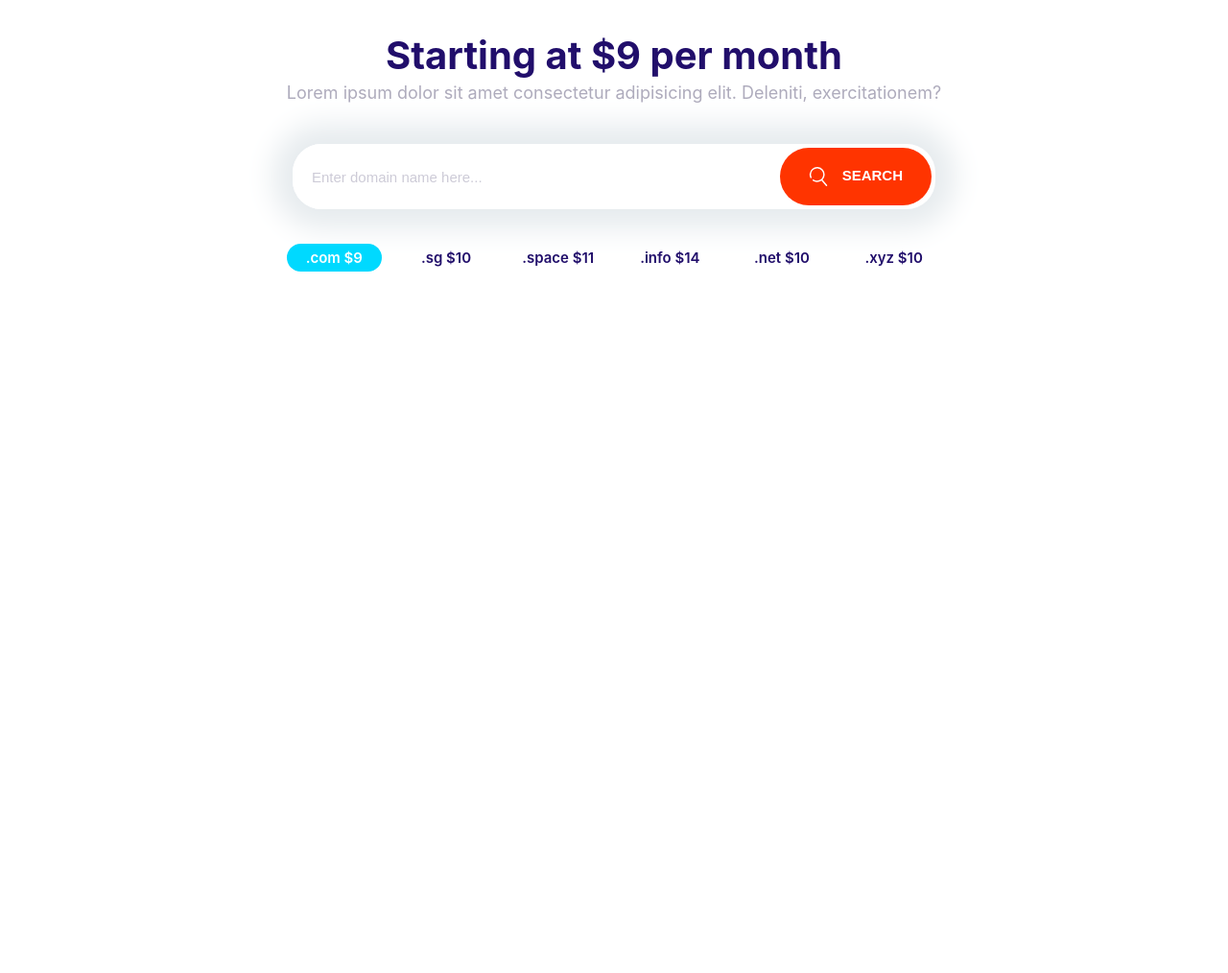
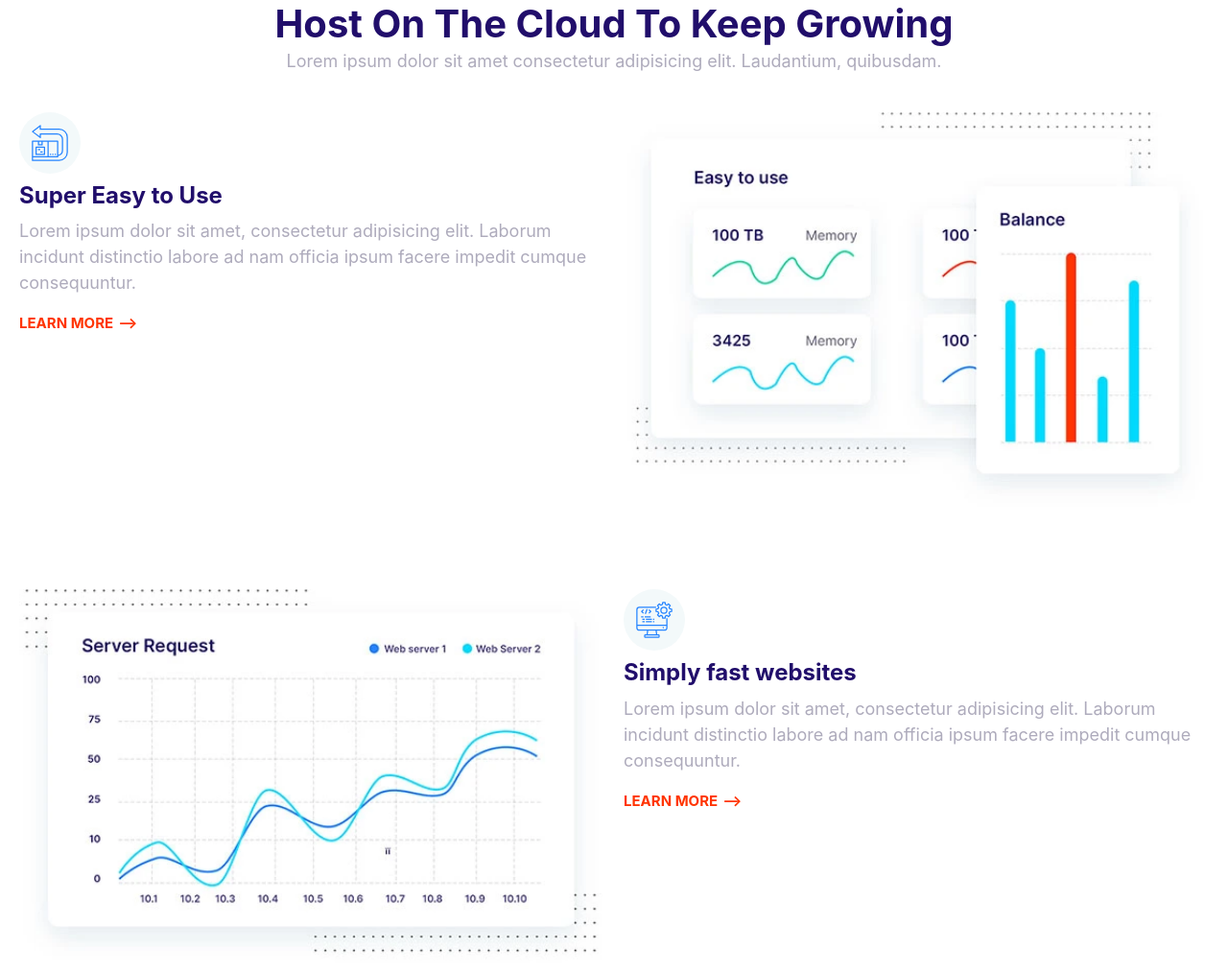
Before and after one commit to abiabisheak/Moshify, a plain HTML site: page source.html in a window 1280 px wide. Shown: the part 57-1071 px from the top of the page at 96% size. Before the commit the page ends 800 px from the top, so only its background shows below. Drawn offline with Linux system fonts and the light colour scheme.

Commit message:
Built the feature section

```diff
--- a/css/styles.css
+++ b/css/styles.css
@@ -793,3 +793,27 @@ a{
     max-width: 500px;
     margin: 0 auto;
 }
+
+/* Features */
+.feature{
+    gap: 4rem 2rem;
+    margin: 8rem 0;
+}
+
+.feature:first-of-type{
+    margin-top: 4rem;
+}
+
+.feature__heading{
+    margin: 1rem 0;
+}
+
+.feature__image{
+    width: 100%;
+}
+
+@media screen and (min-width: 768px){
+    .feature:nth-of-type(even) .feature__content{
+        order: 2;
+    }
+}
--- a/source.html
+++ b/source.html
@@ -7,33 +7,104 @@
     <title>Document</title>
 </head>
     <body>
-      <section class="block container block-domain">
+      <section class="block container">
         <header class="block__header">
-          <h2>Starting at $9 per month</h2>
-          <p>
-            Lorem ipsum dolor sit amet consectetur adipisicing elit. Deleniti,
-            exercitationem?
+          <h2 class="block__heading">
+              Host On The Cloud To Keep Growing
+        </h2>
+        <p>Lorem ipsum dolor sit amet consectetur adipisicing elit. Laudantium, quibusdam.</p>
+        </header>
+
+        <article class="grid grid--1x2 feature">
+        <div class="feature__content">
+          <span class="icon-container">
+              <svg class="icon icon--primary">
+                <use xlink:href="../images/sprite.svg#easy"></use>
+              </svg>
+          </span>
+          <h3 class="feature__heading">Super Easy to Use</h3>
+          <p>Lorem ipsum dolor sit amet, consectetur adipisicing elit. Laborum incidunt distinctio labore ad nam officia ipsum facere impedit cumque consequuntur.
           </p>
-        </header>
-        <div class="input-group">
-          <input type="text" class="input" placeholder="Enter domain name here..." />
-          <button class="btn btn--accent">
-            <svg class="icon icon--white">
-              <use xlink:href="images/sprite.svg#search"></use></svg>
-              Search
-          </button>
+          <a href="#" class="link-arrow">Learn More</a>
         </div>
-        <ul class="list block-domain__prices">
-          <li><span class="badge badge--secondary">.com $9</span></li>
-          <li>.sg $10</li>
-          <li>.space $11</li>
-          <li>.info $14</li>
-          <li>.net $10</li>
-          <li>.xyz $10</li>
-        </ul>
+        <picture>
+          <source
+          type="image/webp"
+          srcset="images/easy.webp 1x, images/easy@2x.webp 2x">
+          <source
+          type="image/jpg"
+          srcset="images/easy.jpg 1x, images/easy@2x.jpg 2x">
+          <img class="feature__image" src="images/easy@2x.jpg" alt="">
+        </picture>
+        </article>
+        <article class="grid grid--1x2 feature">
+          <div class="feature__content">
+            <span class="icon-container">
+                <svg class="icon icon--primary">
+                  <use xlink:href="../images/sprite.svg#computer"></use>
+                </svg>
+            </span>
+            <h3 class="feature__heading">Simply fast websites</h3>
+            <p>Lorem ipsum dolor sit amet, consectetur adipisicing elit. Laborum incidunt distinctio labore ad nam officia ipsum facere impedit cumque consequuntur.
+            </p>
+            <a href="#" class="link-arrow">Learn More</a>
+          </div>
+          <picture>
+            <source
+            type="image/webp"
+            srcset="images/fast.webp 1x, images/fast@2x.webp 2x">
+            <source
+            type="image/jpg"
+            srcset="images/fast.jpg 1x, images/fast@2x.jpg 2x">
+            <img class="feature__image" src="images/fast@2x.jpg" alt="">
+          </picture>
+          </article>
+          <article class="grid grid--1x2 feature">
+            <div class="feature__content">
+              <span class="icon-container">
+                  <svg class="icon icon--primary">
+                    <use xlink:href="../images/sprite.svg#settings"></use>
+                  </svg>
+              </span>
+              <h3 class="feature__heading">WordPress made easy</h3>
+              <p>Lorem ipsum dolor sit amet, consectetur adipisicing elit. Laborum incidunt distinctio labore ad nam officia ipsum facere impedit cumque consequuntur.
+              </p>
+              <a href="#" class="link-arrow">Learn More</a>
+            </div>
+            <picture>
+              <source
+              type="image/webp"
+              srcset="images/wordpress.webp 1x, images/wordpress@2x.webp 2x">
+              <source
+              type="image/jpg"
+              srcset="images/wordpress.jpg 1x, images/wordpress@2x.jpg 2x">
+              <img class="feature__image" src="images/wordpress@2x.jpg" alt="">
+            </picture>
+            </article>
+            <article class="grid grid--1x2 feature">
+              <div class="feature__content">
+                <span class="icon-container">
+                    <svg class="icon icon--primary">
+                      <use xlink:href="../images/sprite.svg#clock"></use>
+                    </svg>
+                </span>
+                <h3 class="feature__heading">24/7 Expert Support</h3>
+                <p>Lorem ipsum dolor sit amet, consectetur adipisicing elit. Laborum incidunt distinctio labore ad nam officia ipsum facere impedit cumque consequuntur.
+                </p>
+                <a href="#" class="link-arrow">Learn More</a>
+              </div>
+              <picture>
+                <source
+                type="image/webp"
+                srcset="images/support.webp 1x, images/support@2x.webp 2x">
+                <source
+                type="image/jpg"
+                srcset="images/support.jpg 1x, images/support@2x.jpg 2x">
+                <img class="feature__image" src="images/support@2x.jpg 2x" alt="">
+              </picture>
+              </article>
+
       </section>
-
-
 
     <script src="/js/main.js"></script>
     </body>
```
Also changed, not shown: components/feature.html (added, +98 -0 lines), images/easy.jpg (added), images/easy.webp (added), images/easy@2x.jpg (added), images/easy@2x.webp (added), images/fast.jpg (added), images/fast.webp (added), images/fast@2x.jpg (added), images/fast@2x.webp (added), images/support.jpg (added), images/support.webp (added), images/support@2x.jpg (added), images/support@2x.webp (added), images/wordpress.jpg (added), 3 more files.
